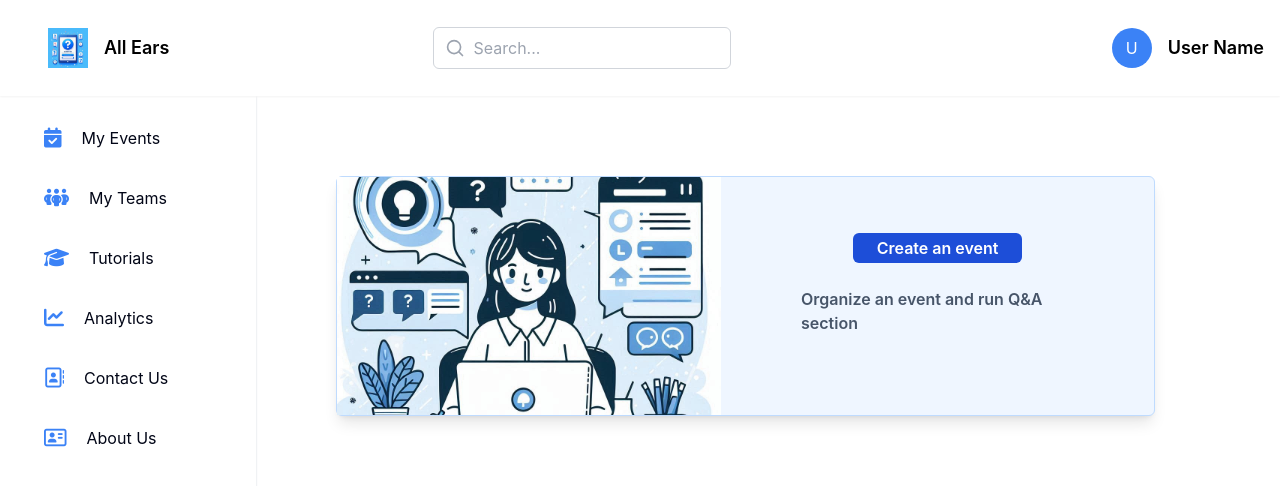
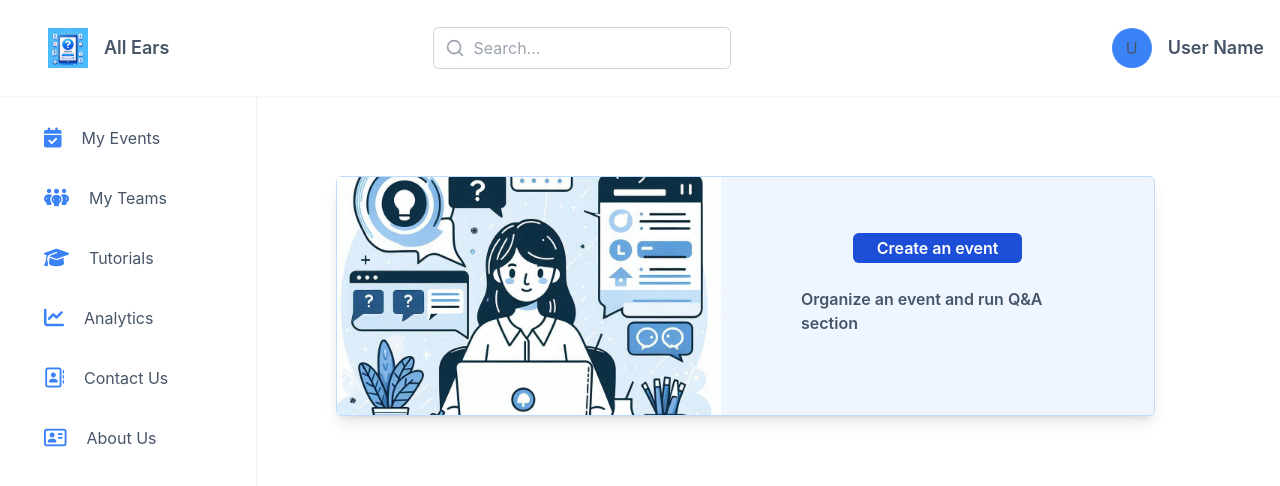
Before and after one commit to amh23/allears, a React (Create React App) app in the folder frontend/: page /dashboard in a window 1280 px wide. Shown: the top 486 px of the page. Built offline with nearby package versions, Linux system fonts and the light colour scheme.

Commit message:
change text color to slate-600

```diff
--- a/frontend/src/pages/Navbar.js
+++ b/frontend/src/pages/Navbar.js
@@ -12,7 +12,7 @@ const Navbar = ({ menuItems = [] }) => {
     <nav className="fixed  w-full h-24  bg-white shadow-sm p-4  flex items-center justify-between flex-wrap z-50">
       <div className="flex  items-center justify-start space-x-4 md:px-8 sm:px-4">
         <img src="logo1.png" alt="Logo" className="h-8 w-8 md:h-10 md:w-10 " />
-        <span className="font-semibold text-sm md:text-lg">All Ears</span>
+        <span className="font-semibold text-slate-600 text-sm md:text-lg">All Ears</span>
       </div>
         {width < 640 && !isMenuOpen &&  ( // Show hamburger menu on small screen
             <button
@@ -73,10 +73,10 @@ const Navbar = ({ menuItems = [] }) => {
         </div>
       </div>
       <div className="hidden sm:flex items-center space-x-4 mt-4 md:mt-0">
-        <div className="flex items-center justify-center h-8 w-8 md:h-10 md:w-10 bg-blue-500 text-white rounded-full">
+        <div className="flex items-center justify-center h-8 w-8 md:h-10 md:w-10 bg-blue-500 text-slate-600 rounded-full">
           <span className="text-sm md:text-base">U</span>
         </div>
-        <span className="font-semibold text-sm md:text-lg">User Name</span>
+        <span className="font-semibold text-sm text-slate-600 md:text-lg">User Name</span>
       </div>
     </nav>
   );
--- a/frontend/src/pages/Sidebar.js
+++ b/frontend/src/pages/Sidebar.js
@@ -3,7 +3,7 @@ const Sidebar = ({ menuItems = [] }) => {
     const { width } = useScreenSize();
 
     return (
-        <div class={`fixed lg:w-64 md:w-58 mt-24 pt-1 bg-white text-slate-950 h-full flex flex-col justify-between shadow-sm shadow-gray-300 transform
+        <div class={`fixed lg:w-64 md:w-58 mt-24 pt-1 bg-white text-slate-600 h-full flex flex-col justify-between shadow-sm shadow-gray-300 transform
         ${width > 640 ? 'translate-x-0' : '-translate-x-full' } transition-transform duration-300 ease-in-out z-20`}>
             <div class="p-4 space-y-4">
                 {   menuItems.map(item => (
```
